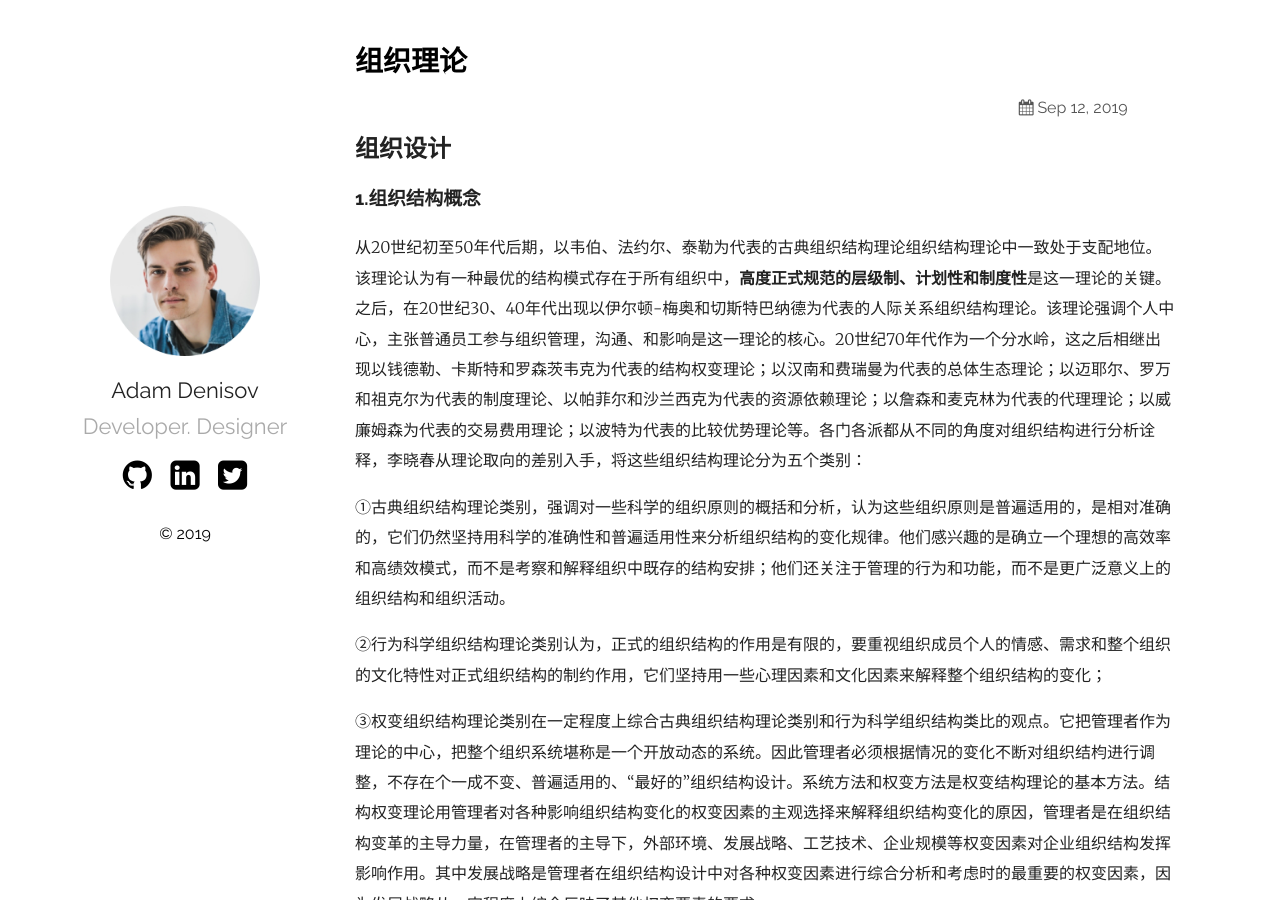
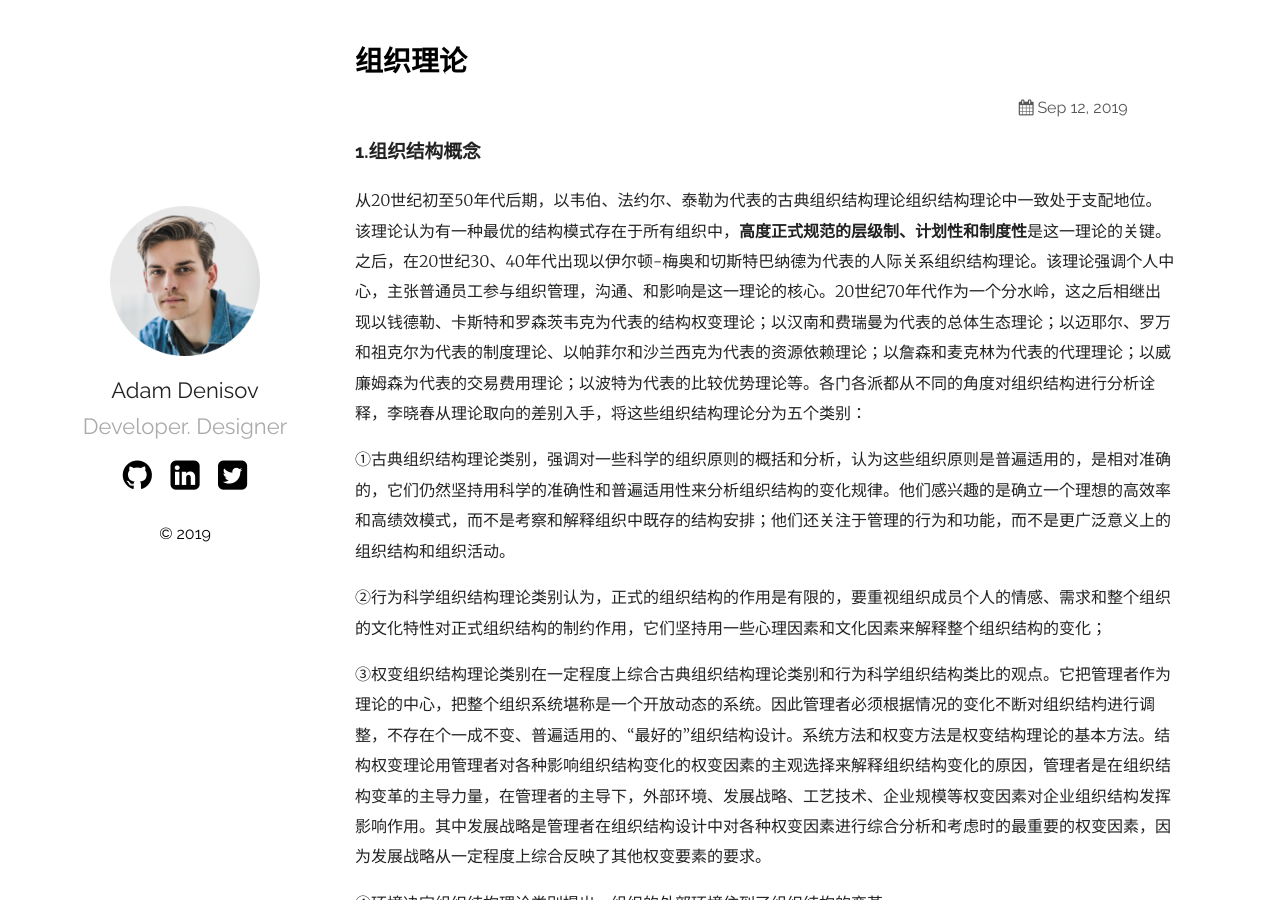
Before and after one commit to oaiegg/oaiegg.github.io, a Jekyll site: the page built from _posts/2019-09-12-组织理论.md, in a window 1280 px wide and 900 px high. Built offline with Jekyll 4.4.1, drawn with Linux system fonts in a browser that asks for light colours; our own code applies the rules of GitHub Pages for plain Markdown files.

Commit message:
Update 2019-09-12-组织理论.md

```diff
--- a/_posts/2019-09-12-组织理论.md
+++ b/_posts/2019-09-12-组织理论.md
@@ -1,5 +1,3 @@
-## **组织设计**
-
 ### 1.组织结构概念
 
 从20世纪初至50年代后期，以韦伯、法约尔、泰勒为代表的古典组织结构理论组织结构理论中一致处于支配地位。该理论认为有一种最优的结构模式存在于所有组织中，**高度正式规范的层级制、计划性和制度性**是这一理论的关键。之后，在20世纪30、40年代出现以伊尔顿-梅奥和切斯特巴纳德为代表的人际关系组织结构理论。该理论强调个人中心，主张普通员工参与组织管理，沟通、和影响是这一理论的核心。20世纪70年代作为一个分水岭，这之后相继出现以钱德勒、卡斯特和罗森茨韦克为代表的结构权变理论；以汉南和费瑞曼为代表的总体生态理论；以迈耶尔、罗万和祖克尔为代表的制度理论、以帕菲尔和沙兰西克为代表的资源依赖理论；以詹森和麦克林为代表的代理理论；以威廉姆森为代表的交易费用理论；以波特为代表的比较优势理论等。各门各派都从不同的角度对组织结构进行分析诠释，李晓春从理论取向的差别入手，将这些组织结构理论分为五个类别：
```
